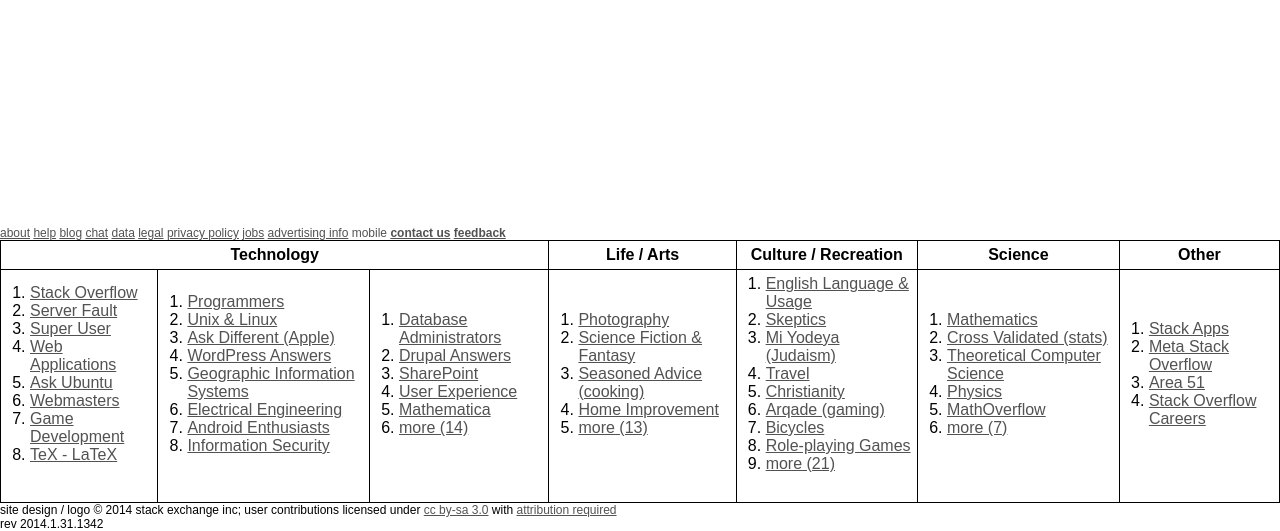
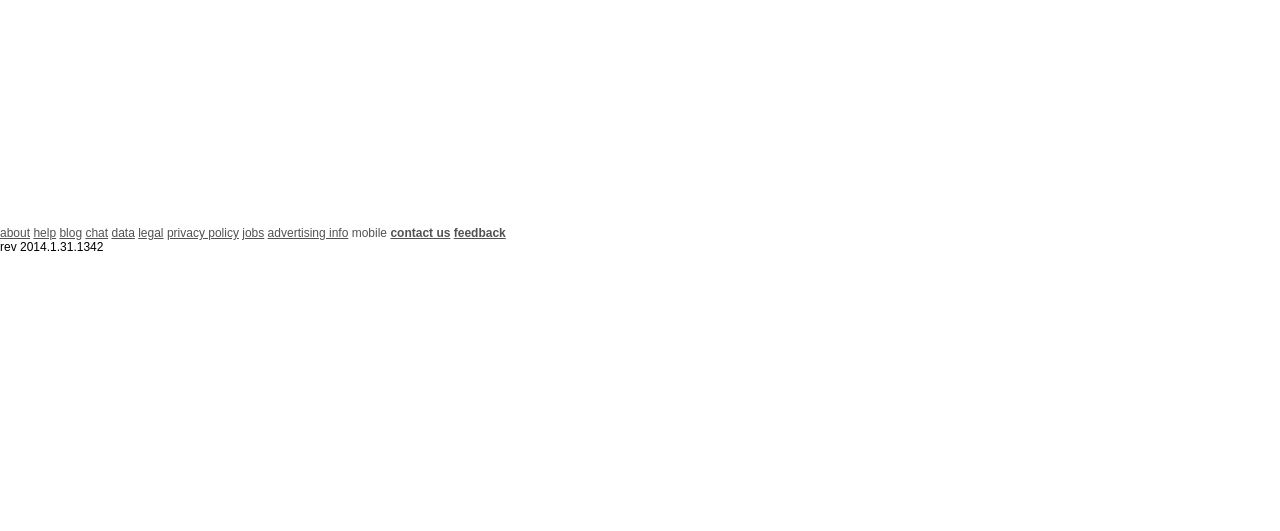
Before and after one commit to szabadkai/rSNP_database, a PHP site: page / in a window 1280 px wide. Shown: the part 434-965 px from the top of the page. After the commit the page ends 685 px from the top, so only its background shows below. Run offline with PHP 8.4, Linux system fonts and the light colour scheme.

Commit message:
hetfo reggel

```diff
--- a/index.html
+++ b/index.html
@@ -41,125 +41,7 @@
 		                    <b><a href="/contact">contact us</a></b>
 		                        <b><a href="http://meta.stackoverflow.com">feedback</a></b>
 
-		                </div>
-		                <div id="footer-sites">
-		                    <table>
-		    <tr>
-		            <th colspan=3>
-		                Technology
-		            </th>
-		            <th >
-		                Life / Arts
-		            </th>
-		            <th >
-		                Culture / Recreation
-		            </th>
-		            <th >
-		                Science
-		            </th>
-		            <th >
-		                Other
-		            </th>
-		    </tr>
-		    <tr>
-		            <td>
-		                <ol>
-		                        <li><a href="http://stackoverflow.com" title="professional and enthusiast programmers">Stack Overflow</a></li>
-		                        <li><a href="http://serverfault.com" title="professional system and network administrators">Server Fault</a></li>
-		                        <li><a href="http://superuser.com" title="computer enthusiasts and power users">Super User</a></li>
-		                        <li><a href="http://webapps.stackexchange.com" title="power users of web applications">Web Applications</a></li>
-		                        <li><a href="http://askubuntu.com" title="Ubuntu users and developers">Ask Ubuntu</a></li>
-		                        <li><a href="http://webmasters.stackexchange.com" title="pro webmasters">Webmasters</a></li>
-		                        <li><a href="http://gamedev.stackexchange.com" title="professional and independent game developers">Game Development</a></li>
-		                        <li><a href="http://tex.stackexchange.com" title="users of TeX, LaTeX, ConTeXt, and related typesetting systems">TeX - LaTeX</a></li>
-		                            </ol></td><td><ol>
-		                        <li><a href="http://programmers.stackexchange.com" title="professional programmers interested in conceptual questions about software development">Programmers</a></li>
-		                        <li><a href="http://unix.stackexchange.com" title="users of Linux, FreeBSD and other Un*x-like operating systems.">Unix &amp; Linux</a></li>
-		                        <li><a href="http://apple.stackexchange.com" title="power users of Apple hardware and software">Ask Different (Apple)</a></li>
-		                        <li><a href="http://wordpress.stackexchange.com" title="WordPress developers and administrators">WordPress Answers</a></li>
-		                        <li><a href="http://gis.stackexchange.com" title="cartographers, geographers and GIS professionals">Geographic Information Systems</a></li>
-		                        <li><a href="http://electronics.stackexchange.com" title="electronics and electrical engineering professionals, students, and enthusiasts">Electrical Engineering</a></li>
-		                        <li><a href="http://android.stackexchange.com" title="enthusiasts and power users of the Android operating system">Android Enthusiasts</a></li>
-		                        <li><a href="http://security.stackexchange.com" title="Information security professionals">Information Security</a></li>
-		                            </ol></td><td><ol>
-		                        <li><a href="http://dba.stackexchange.com" title="database professionals who wish to improve their database skills and learn from others in the community">Database Administrators</a></li>
-		                        <li><a href="http://drupal.stackexchange.com" title="Drupal developers and administrators">Drupal Answers</a></li>
-		                        <li><a href="http://sharepoint.stackexchange.com" title="SharePoint enthusiasts">SharePoint</a></li>
-		                        <li><a href="http://ux.stackexchange.com" title="user experience researchers and experts">User Experience</a></li>
-		                        <li><a href="http://mathematica.stackexchange.com" title="users of Mathematica">Mathematica</a></li>
 
-		                        <li>
-		                            <a href="http://stackexchange.com/sites#technology" class="more">
-		                                more (14)
-		                            </a>
-		                        </li>
-		                </ol>
-		            </td>
-		            <td>
-		                <ol>
-		                        <li><a href="http://photo.stackexchange.com" title="professional, enthusiast and amateur photographers">Photography</a></li>
-		                        <li><a href="http://scifi.stackexchange.com" title="science fiction and fantasy enthusiasts">Science Fiction &amp; Fantasy</a></li>
-		                        <li><a href="http://cooking.stackexchange.com" title="professional and amateur chefs">Seasoned Advice (cooking)</a></li>
-		                        <li><a href="http://diy.stackexchange.com" title="contractors and serious DIYers">Home Improvement</a></li>
-
-		                        <li>
-		                            <a href="http://stackexchange.com/sites#lifearts" class="more">
-		                                more (13)
-		                            </a>
-		                        </li>
-		                </ol>
-		            </td>
-		            <td>
-		                <ol>
-		                        <li><a href="http://english.stackexchange.com" title="linguists, etymologists, and serious English language enthusiasts">English Language &amp; Usage</a></li>
-		                        <li><a href="http://skeptics.stackexchange.com" title="scientific skepticism">Skeptics</a></li>
-		                        <li><a href="http://judaism.stackexchange.com" title="those who base their lives on Jewish law and tradition and anyone interested in learning more">Mi Yodeya (Judaism)</a></li>
-		                        <li><a href="http://travel.stackexchange.com" title="road warriors and seasoned travelers">Travel</a></li>
-		                        <li><a href="http://christianity.stackexchange.com" title="committed Christians, experts in Christianity and those interested in learning more">Christianity</a></li>
-		                        <li><a href="http://gaming.stackexchange.com" title="passionate videogamers on all platforms">Arqade (gaming)</a></li>
-		                        <li><a href="http://bicycles.stackexchange.com" title="people who build and repair bicycles, people who train cycling, or commute on bicycles">Bicycles</a></li>
-		                        <li><a href="http://rpg.stackexchange.com" title="gamemasters and players of tabletop, paper-and-pencil role-playing games">Role-playing Games</a></li>
-
-		                        <li>
-		                            <a href="http://stackexchange.com/sites#culturerecreation" class="more">
-		                                more (21)
-		                            </a>
-		                        </li>
-		                </ol>
-		            </td>
-		            <td>
-		                <ol>
-		                        <li><a href="http://math.stackexchange.com" title="people studying math at any level and professionals in related fields">Mathematics</a></li>
-		                        <li><a href="http://stats.stackexchange.com" title="people interested in statistics, machine learning, data analysis, data mining, and data visualization">Cross Validated (stats)</a></li>
-		                        <li><a href="http://cstheory.stackexchange.com" title="theoretical computer scientists and researchers in related fields">Theoretical Computer Science</a></li>
-		                        <li><a href="http://physics.stackexchange.com" title="active researchers, academics and students of physics">Physics</a></li>
-		                        <li><a href="http://mathoverflow.net" title="professional mathematicians">MathOverflow</a></li>
-
-		                        <li>
-		                            <a href="http://stackexchange.com/sites#science" class="more">
-		                                more (7)
-		                            </a>
-		                        </li>
-		                </ol>
-		            </td>
-		            <td>
-		                <ol>
-		                        <li><a href="http://stackapps.com" title="apps, scripts, and development with the Stack Exchange API">Stack Apps</a></li>
-		                        <li><a href="http://meta.stackoverflow.com" title="meta-discussion of the Stack Exchange family of Q&amp;A websites">Meta Stack Overflow</a></li>
-		                        <li><a href="http://area51.stackexchange.com" title="proposing new sites in the Stack Exchange network">Area 51</a></li>
-		                        <li><a href="http://careers.stackoverflow.com">Stack Overflow Careers</a></li>
-
-		                </ol>
-		            </td>
-		    </tr>
-		</table>
-		                </div>
-		            </div>
-
-		            <div id="copyright">
-		                site design / logo &#169; 2014 stack exchange inc; user contributions licensed under <a href="http://creativecommons.org/licenses/by-sa/3.0/" rel="license">cc by-sa 3.0</a>
-		                with <a href="http://blog.stackoverflow.com/2009/06/attribution-required/" rel="license">attribution required</a>
-		            </div>
 		            <div id="svnrev">
 		                rev 2014.1.31.1342
 		            </div>
--- a/main.css
+++ b/main.css
@@ -117,7 +117,7 @@ table,td,th{
     width:200px;
     float:right;
 }
-.cathegories{
+#footer .cathegories{
 	-webkit-background-clip: border-box;
 	-webkit-background-origin: padding-box;
 	-webkit-background-size: auto;
```
